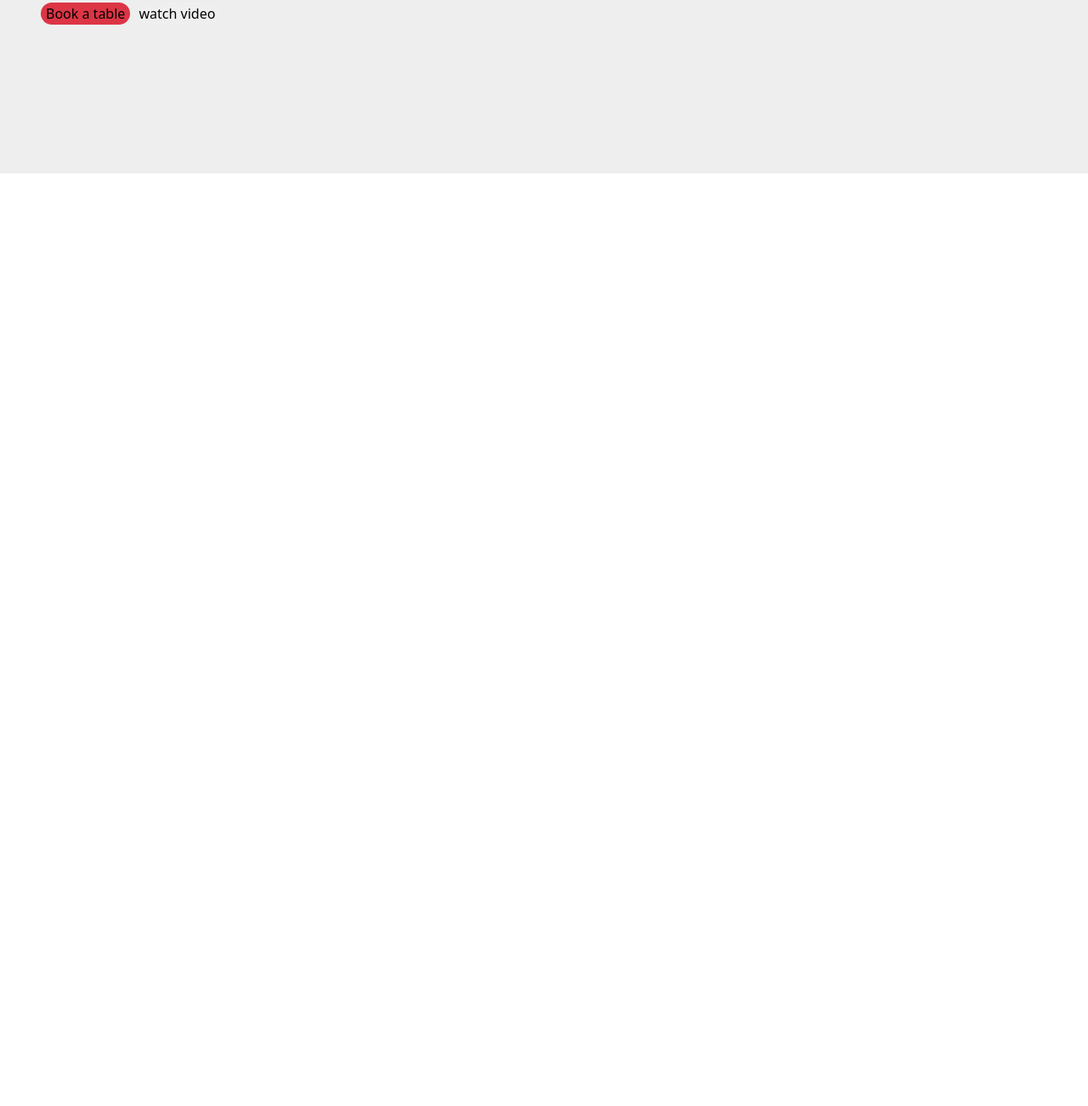
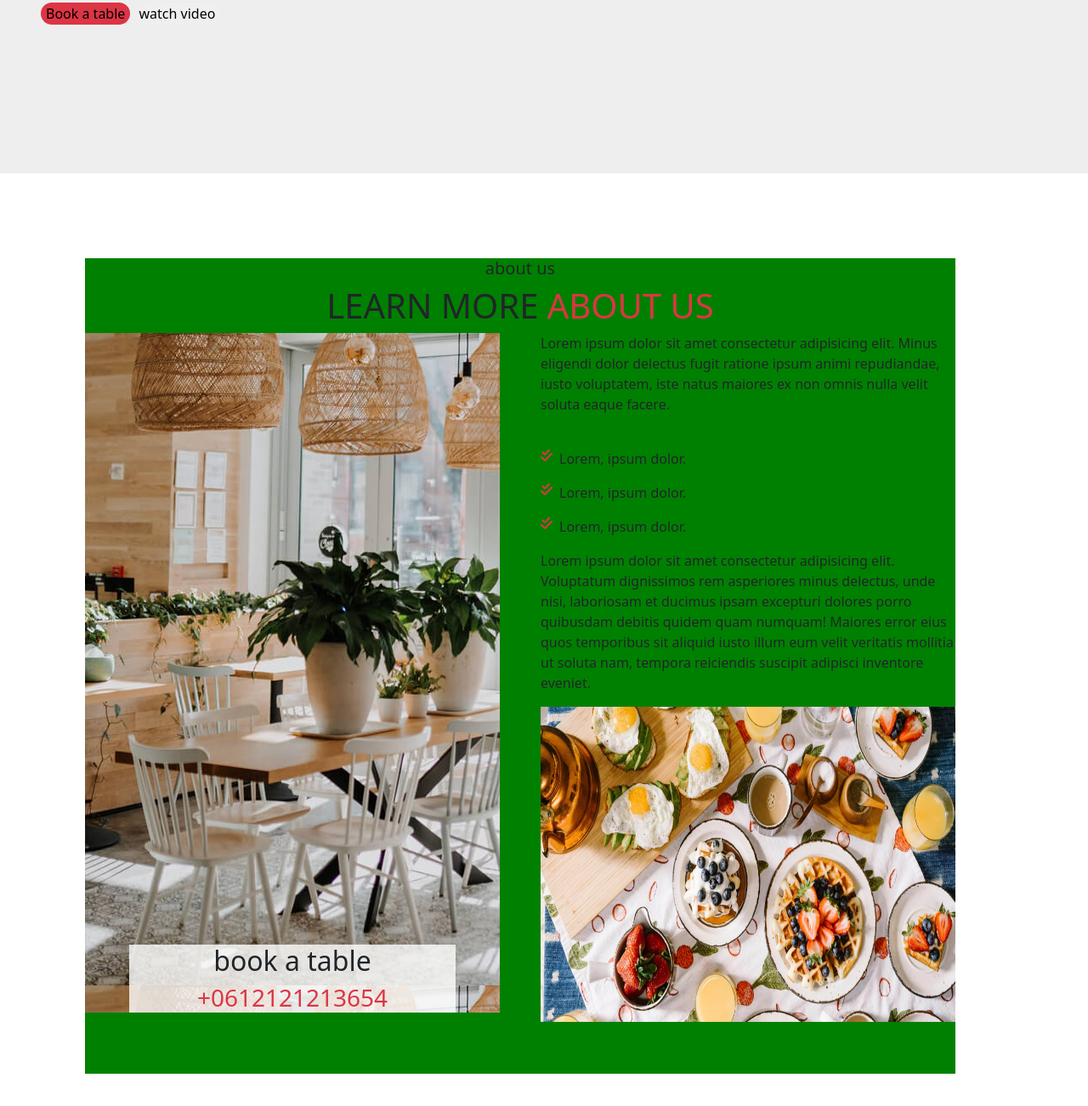
Before and after one commit to kawtaradlany/Adlanykawtar_projet_dom_js, a website: page index.html in a window 1280 px wide. Shown: the part 492-1794 px from the top of the page at 85% size. Before the commit the page ends 800 px from the top, so only its background shows below. Drawn offline with nearby package versions, Linux system fonts and the light colour scheme.

Commit message:
2section

```diff
--- a/index.html
+++ b/index.html
@@ -6,12 +6,14 @@
     <meta name='viewport' content='width=device-width, initial-scale=1.0'>
     <title>Document</title>
     <link rel='stylesheet' href='./public/css/app.css'>
+    <link rel="stylesheet" href="https://cdnjs.cloudflare.com/ajax/libs/font-awesome/6.5.1/css/all.min.css">
 </head>
 
 <body>
-    <header>
+    <header class="d-flex justify-content-between">
         <nav class="navbar navbar-expand-lg bg-body-tertiary">
-            <div class="container-fluid">
+
+            <div class="container-fluid ">
                 <a class="navbar-brand" href="#">Lions Resto.</a>
                 <button class="navbar-toggler" type="button" data-bs-toggle="collapse"
                     data-bs-target="#navbarNavDropdown" aria-controls="navbarNavDropdown" aria-expanded="false"
@@ -67,13 +69,52 @@
                 <h1 class="w-50 ">ENJOY YOUR HEALTHY DELICIEOUS FOOD</h1>
                 <p class="w-50  ">Lorem ipsum dolor sit amet, consectetur adipisicing elit. Obcaecati, eveniet.</p>
                 <div>
-                <button class="rounded-pill border-0 bg-danger">Book a table</button>
-                <button class="rounded-pill border-0">watch video</button>
+                    <button class="rounded-pill border-0 bg-danger">Book a table</button>
+                    <button class="rounded-pill border-0">watch video</button>
                 </div>
             </div>
             <div class="m-5">
                 <img src="./public/image/img/hero-img.png" alt="" width="80%">
             </div>
+        </section>
+        <section class="section2">
+            <div class="firstdivsection2">
+                <h5>about us</h5>
+                <h1>LEARN MORE <SPAN class="text-danger">ABOUT US</SPAN></h1>
+            </div>
+            <div class="d-flex gap-5">
+                <div class="w-50 test">
+                    <!-- <img src="public/image/img/about(1).jpg" alt=""> -->
+                    <div class="test2 d-flex flex-column align-items-center">
+                        <h2>book a table</h2>
+                        <h3 class="text-danger">+0612121213654</h3>
+                    </div>
+                </div>
+
+                <div class="w-50 ">
+                    <p>Lorem ipsum dolor sit amet consectetur adipisicing elit. Minus eligendi dolor delectus fugit
+                        ratione ipsum animi repudiandae, iusto voluptatem, iste natus maiores ex non omnis nulla velit
+                        soluta eaque facere.</p>
+                    <img src="" alt="">
+                    <div class="d-flex gap-2 ">
+                        <i class="fa-solid fa-check-double text-danger"></i>
+                        <p>Lorem, ipsum dolor.</p>
+                    </div>
+                    <div class="d-flex gap-2">
+                        <i class="fa-solid fa-check-double text-danger"></i>
+                        <p>Lorem, ipsum dolor.</p>
+                    </div>
+                    <div class="d-flex gap-2">
+                        <i class="fa-solid fa-check-double text-danger"></i>
+                        <p>Lorem, ipsum dolor.</p>
+                    </div>
+                    <p>Lorem ipsum dolor sit amet consectetur adipisicing elit. Voluptatum dignissimos rem asperiores minus delectus, unde nisi, laboriosam et ducimus ipsam excepturi dolores porro quibusdam debitis quidem quam numquam! Maiores error eius quos temporibus sit aliquid iusto illum eum velit veritatis mollitia ut soluta nam, tempora reiciendis suscipit adipisci inventore eveniet.</p>
+                    <div>
+                        <img  src="./public/image/img/stats-bg.jpg" alt="" width="100%" height="371vh">
+                    </div>
+                </div>
+
+
         </section>
 
 
--- a/src/sass/modules/home/_main.sass
+++ b/src/sass/modules/home/_main.sass
@@ -8,3 +8,25 @@ main
             flex-direction: column
             justify-content: center
             align-content: center
+    .firstdivsection2
+        // height: 100vh
+        display: flex
+        flex-direction: column
+        align-items: center
+    .section2
+        width: 80vw
+        height: 120vh
+        background-color: green
+        margin: 100px
+
+        .test
+            height: 100vh
+            background-image: url(../image/img/about.jpg)
+            display: flex
+            justify-content: center
+            align-items: end
+            .test2
+                width: 30vw
+                height: 10vh
+                display: flex
+                background-color: rgba(255, 255, 255, 0.8)
```
Also changed, not shown: public/css/app.css, 1 other file.
